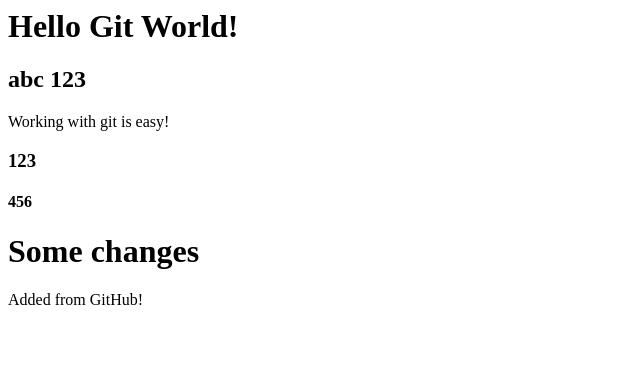
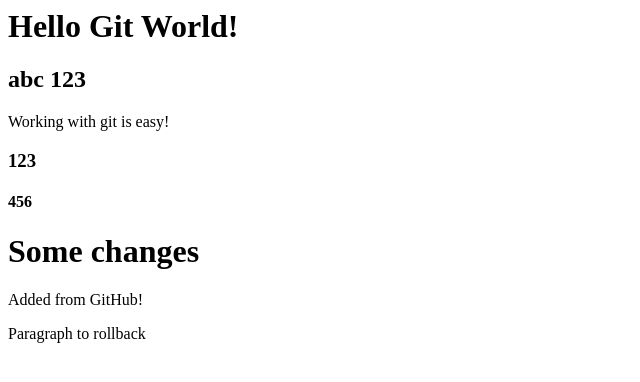
Before and after one commit to m4rcingsxr/git_github, a plain HTML site: page index.html in a window 1280 px wide. Shown: the whole page, without its empty margins (0-640 px from the left). Drawn offline with Linux system fonts and the light colour scheme.

Commit message:
to revert

```diff
--- a/index.html
+++ b/index.html
@@ -9,4 +9,5 @@
 <h1>Some changes</h1>
 <div>
      <p>Added from GitHub!</p>
+     <p>Paragraph to rollback</p>
 </div>
```
